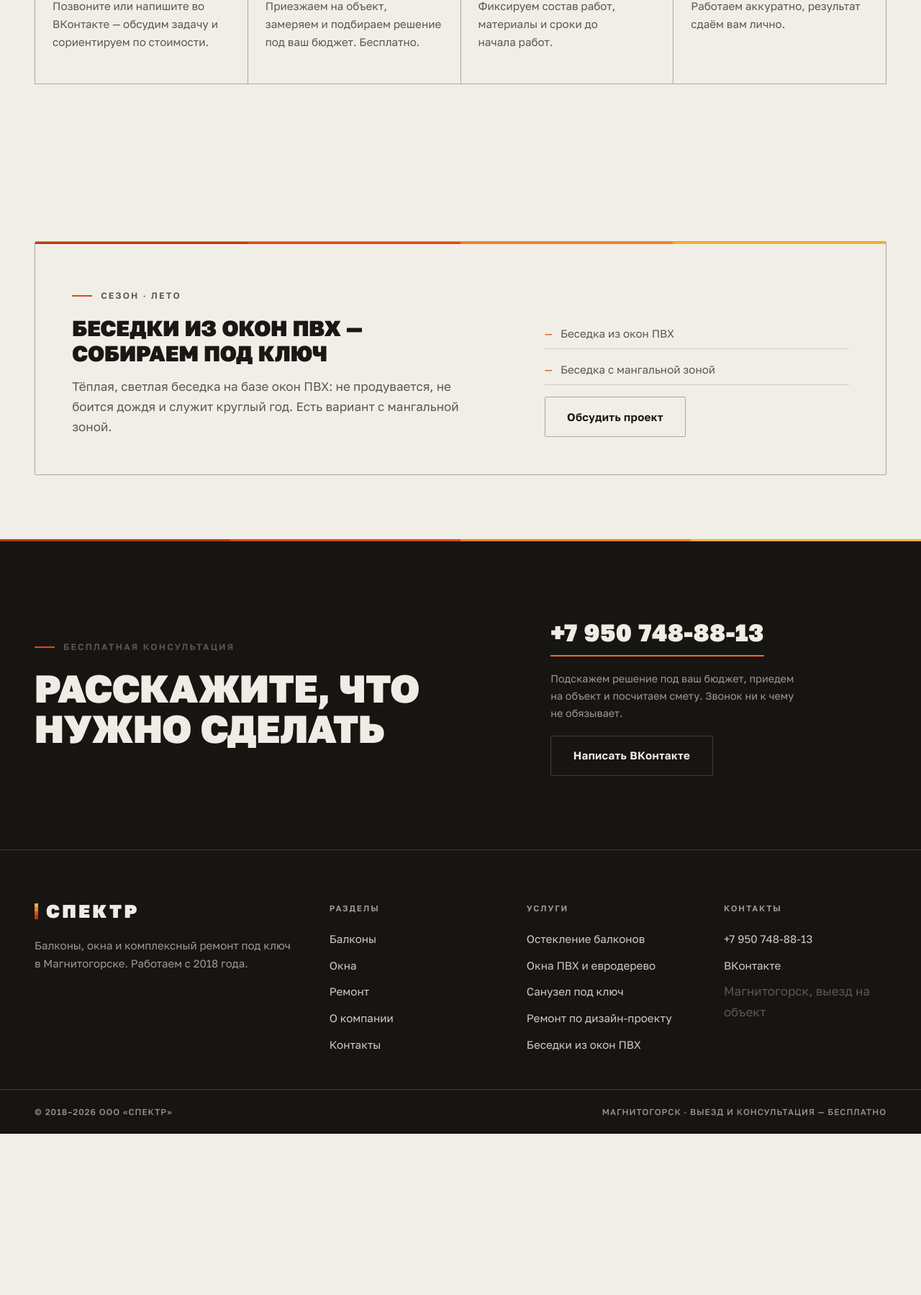
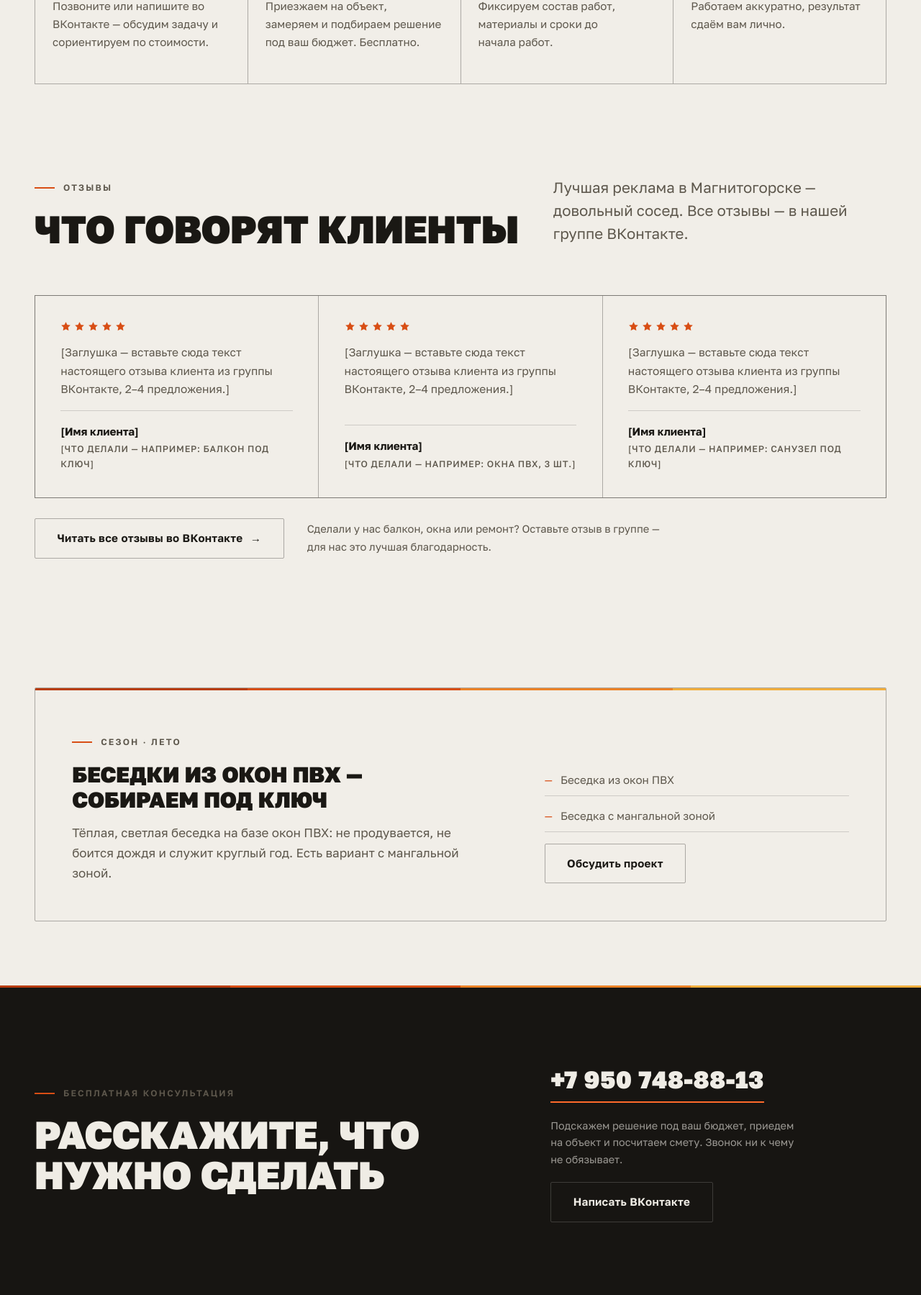
Before and after one commit to satoaya468-maker/-, a web app: file index.html in a window 1280 px wide. Shown: the part 3253-5052 px from the top of the page at 72% size. Before the commit the page ends 4828 px from the top, so only its background shows below. Run offline with its HTML, style and script files only (its server is not run), Linux system fonts and the light colour scheme.

Commit message:
Add five-star reviews showcase section on the home page
Three review cards with star ratings and clearly marked placeholder
texts to be replaced with real customer reviews, plus a link to read
and leave reviews in the VK group.

Co-Authored-By: Claude Fable 5 <noreply@anthropic.com>
Claude-Session: https://claude.ai/code/session_01Xc2zCJ8fUUxkLVLsG9dTZx

```diff
--- a/css/style.css
+++ b/css/style.css
@@ -685,6 +685,67 @@ body.menu-locked { overflow: hidden; }
   text-wrap: pretty;
 }
 
+/* ---------- отзывы ---------- */
+
+.review-grid {
+  display: grid;
+  grid-template-columns: repeat(3, 1fr);
+  gap: 1px;
+  background: var(--line-strong);
+  border: 1px solid var(--line-strong);
+}
+
+.review-card {
+  background: var(--paper);
+  padding: clamp(1.5rem, 2.8vw, 2.2rem);
+  display: flex;
+  flex-direction: column;
+  gap: 1rem;
+}
+
+.review-stars {
+  display: flex;
+  gap: 4px;
+  color: var(--accent);
+}
+
+.review-stars svg { fill: currentColor; }
+
+.review-text {
+  font-size: 0.97rem;
+  color: var(--ink-soft);
+  text-wrap: pretty;
+}
+
+.review-meta {
+  margin-top: auto;
+  padding-top: 1rem;
+  border-top: 1px solid var(--line);
+  display: flex;
+  flex-direction: column;
+  gap: 0.15rem;
+}
+
+.review-meta b { font-size: 0.95rem; font-weight: 700; }
+
+.review-meta span {
+  font-size: 0.78rem;
+  font-weight: 500;
+  letter-spacing: 0.06em;
+  text-transform: uppercase;
+  color: var(--ink-soft);
+}
+
+.review-foot {
+  margin-top: 1.75rem;
+  display: flex;
+  flex-wrap: wrap;
+  align-items: center;
+  gap: 1rem 2rem;
+}
+
+.review-foot .note { font-size: 0.92rem; color: var(--ink-soft); max-width: 34em; }
+
 /* ---------- сезонный блок ---------- */
 
 .season {
@@ -1104,6 +1165,7 @@ html.js .reveal.is-in {
   .dir-tags { grid-column: 2; padding-top: 0.75rem; }
   .dir-more { grid-column: 2; }
   .steps { grid-template-columns: 1fr 1fr; }
+  .review-grid { grid-template-columns: 1fr 1fr; }
   .foot-top { grid-template-columns: 1fr 1fr; }
   .rate-grid { grid-template-columns: 1fr; }
   .rate-head { position: static; }
@@ -1128,6 +1190,7 @@ html.js .reveal.is-in {
 
   .rate-list { grid-template-columns: 1fr; }
   .duo { grid-template-columns: 1fr; }
+  .review-grid { grid-template-columns: 1fr; }
   .prin { grid-template-columns: 3rem 1fr; }
   .prin p { grid-column: 2; }
   .steps { grid-template-columns: 1fr; }
--- a/index.html
+++ b/index.html
@@ -234,6 +234,64 @@
       </div>
     </section>
 
+    <!-- ОТЗЫВЫ: тексты ниже — заглушки. Замените их на реальные отзывы
+         клиентов (например, из группы ВКонтакте) перед публикацией сайта.
+         Показывайте здесь только настоящие отзывы. -->
+    <section class="section section--tight" id="otzyvy" style="padding-top:0">
+      <div class="wrap">
+        <div class="section-head reveal">
+          <div>
+            <p class="kicker">Отзывы</p>
+            <h2 class="title-lg">Что говорят клиенты</h2>
+          </div>
+          <p class="lead">Лучшая реклама в Магнитогорске — довольный сосед.
+            Все отзывы — в нашей группе ВКонтакте.</p>
+        </div>
+
+        <div class="review-grid reveal">
+          <article class="review-card">
+            <div class="review-stars" aria-label="Оценка 5 из 5">
+              <svg viewBox="0 0 20 20" width="15" height="15" aria-hidden="true"><path d="M10 1.5l2.6 5.4 5.9.8-4.3 4.1 1 5.8L10 14.9l-5.2 2.7 1-5.8L1.5 7.7l5.9-.8z"/></svg><svg viewBox="0 0 20 20" width="15" height="15" aria-hidden="true"><path d="M10 1.5l2.6 5.4 5.9.8-4.3 4.1 1 5.8L10 14.9l-5.2 2.7 1-5.8L1.5 7.7l5.9-.8z"/></svg><svg viewBox="0 0 20 20" width="15" height="15" aria-hidden="true"><path d="M10 1.5l2.6 5.4 5.9.8-4.3 4.1 1 5.8L10 14.9l-5.2 2.7 1-5.8L1.5 7.7l5.9-.8z"/></svg><svg viewBox="0 0 20 20" width="15" height="15" aria-hidden="true"><path d="M10 1.5l2.6 5.4 5.9.8-4.3 4.1 1 5.8L10 14.9l-5.2 2.7 1-5.8L1.5 7.7l5.9-.8z"/></svg><svg viewBox="0 0 20 20" width="15" height="15" aria-hidden="true"><path d="M10 1.5l2.6 5.4 5.9.8-4.3 4.1 1 5.8L10 14.9l-5.2 2.7 1-5.8L1.5 7.7l5.9-.8z"/></svg>
+            </div>
+            <p class="review-text">[Заглушка — вставьте сюда текст настоящего
+              отзыва клиента из группы ВКонтакте, 2–4 предложения.]</p>
+            <div class="review-meta">
+              <b>[Имя клиента]</b>
+              <span>[что делали — например: балкон под ключ]</span>
+            </div>
+          </article>
+          <article class="review-card">
+            <div class="review-stars" aria-label="Оценка 5 из 5">
+              <svg viewBox="0 0 20 20" width="15" height="15" aria-hidden="true"><path d="M10 1.5l2.6 5.4 5.9.8-4.3 4.1 1 5.8L10 14.9l-5.2 2.7 1-5.8L1.5 7.7l5.9-.8z"/></svg><svg viewBox="0 0 20 20" width="15" height="15" aria-hidden="true"><path d="M10 1.5l2.6 5.4 5.9.8-4.3 4.1 1 5.8L10 14.9l-5.2 2.7 1-5.8L1.5 7.7l5.9-.8z"/></svg><svg viewBox="0 0 20 20" width="15" height="15" aria-hidden="true"><path d="M10 1.5l2.6 5.4 5.9.8-4.3 4.1 1 5.8L10 14.9l-5.2 2.7 1-5.8L1.5 7.7l5.9-.8z"/></svg><svg viewBox="0 0 20 20" width="15" height="15" aria-hidden="true"><path d="M10 1.5l2.6 5.4 5.9.8-4.3 4.1 1 5.8L10 14.9l-5.2 2.7 1-5.8L1.5 7.7l5.9-.8z"/></svg><svg viewBox="0 0 20 20" width="15" height="15" aria-hidden="true"><path d="M10 1.5l2.6 5.4 5.9.8-4.3 4.1 1 5.8L10 14.9l-5.2 2.7 1-5.8L1.5 7.7l5.9-.8z"/></svg>
+            </div>
+            <p class="review-text">[Заглушка — вставьте сюда текст настоящего
+              отзыва клиента из группы ВКонтакте, 2–4 предложения.]</p>
+            <div class="review-meta">
+              <b>[Имя клиента]</b>
+              <span>[что делали — например: окна ПВХ, 3 шт.]</span>
+            </div>
+          </article>
+          <article class="review-card">
+            <div class="review-stars" aria-label="Оценка 5 из 5">
+              <svg viewBox="0 0 20 20" width="15" height="15" aria-hidden="true"><path d="M10 1.5l2.6 5.4 5.9.8-4.3 4.1 1 5.8L10 14.9l-5.2 2.7 1-5.8L1.5 7.7l5.9-.8z"/></svg><svg viewBox="0 0 20 20" width="15" height="15" aria-hidden="true"><path d="M10 1.5l2.6 5.4 5.9.8-4.3 4.1 1 5.8L10 14.9l-5.2 2.7 1-5.8L1.5 7.7l5.9-.8z"/></svg><svg viewBox="0 0 20 20" width="15" height="15" aria-hidden="true"><path d="M10 1.5l2.6 5.4 5.9.8-4.3 4.1 1 5.8L10 14.9l-5.2 2.7 1-5.8L1.5 7.7l5.9-.8z"/></svg><svg viewBox="0 0 20 20" width="15" height="15" aria-hidden="true"><path d="M10 1.5l2.6 5.4 5.9.8-4.3 4.1 1 5.8L10 14.9l-5.2 2.7 1-5.8L1.5 7.7l5.9-.8z"/></svg><svg viewBox="0 0 20 20" width="15" height="15" aria-hidden="true"><path d="M10 1.5l2.6 5.4 5.9.8-4.3 4.1 1 5.8L10 14.9l-5.2 2.7 1-5.8L1.5 7.7l5.9-.8z"/></svg>
+            </div>
+            <p class="review-text">[Заглушка — вставьте сюда текст настоящего
+              отзыва клиента из группы ВКонтакте, 2–4 предложения.]</p>
+            <div class="review-meta">
+              <b>[Имя клиента]</b>
+              <span>[что делали — например: санузел под ключ]</span>
+            </div>
+          </article>
+        </div>
+
+        <div class="review-foot reveal">
+          <a class="btn btn--ghost" href="https://vk.ru/ooospectr" target="_blank" rel="noopener">Читать все отзывы во ВКонтакте <span class="arr" aria-hidden="true">→</span></a>
+          <p class="note">Сделали у нас балкон, окна или ремонт? Оставьте отзыв
+            в группе — для нас это лучшая благодарность.</p>
+        </div>
+      </div>
+    </section>
+
     <section class="section--tight section">
       <div class="wrap">
         <div class="season reveal">
```
